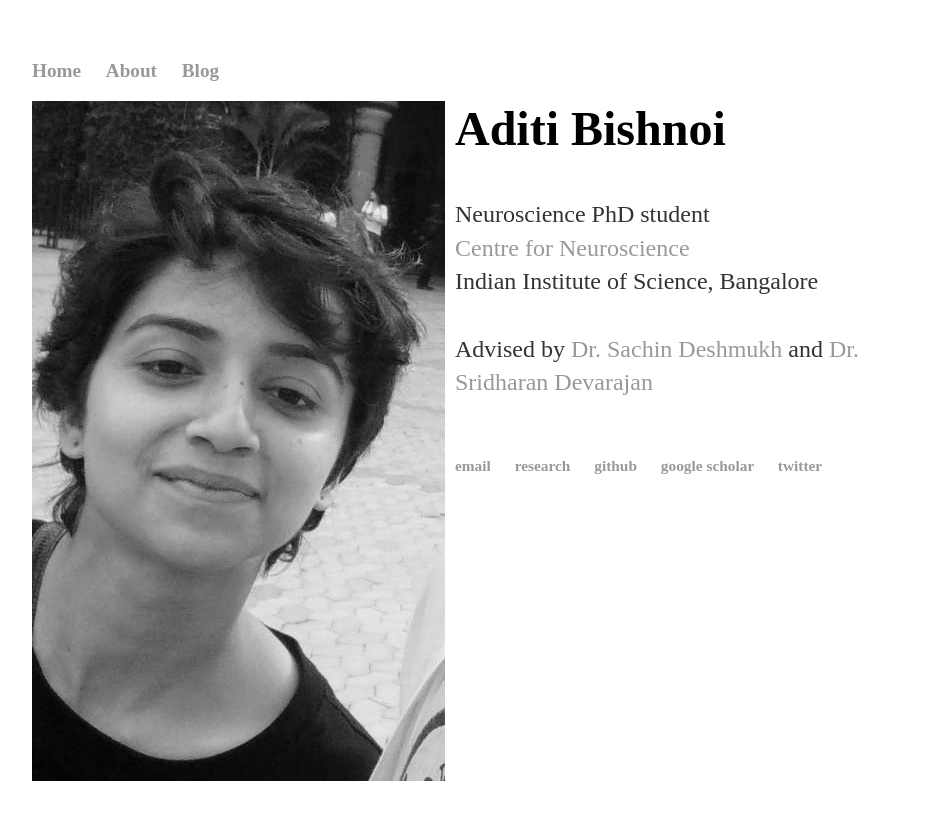
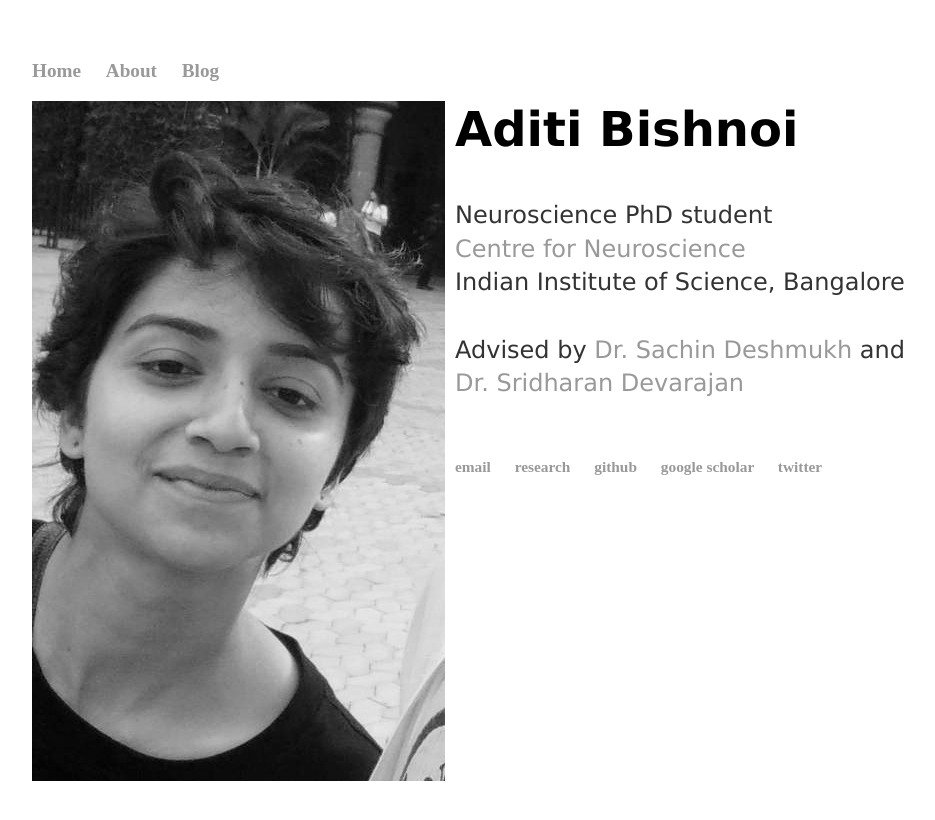
Before and after one commit to AdiBish/adibish.github.io, a Jekyll site: the page built from index.html, in a window 1280 px wide. Shown: the top 820 px of the page, without its empty margins (160-1095 px from the left). Built offline with Jekyll 4.4.1, drawn with Linux system fonts in a browser that asks for light colours.

Commit message:
Update index.html

```diff
--- a/index.html
+++ b/index.html
@@ -8,8 +8,8 @@ title: Aditi Bishnoi
 
 		<img src="https://adibish.github.io//images//adi4.jpg"
 		     style="float:left; margin-right:10px; margin-bottom:5px"/>
-		<h1 style="font-family:Advent-Pro"> Aditi Bishnoi </h1><br/><br/>
-		<p> Neuroscience PhD student <br/>
+		<h1 style="font-family:verdana"> Aditi Bishnoi </h1><br/><br/>
+		<p style="font-family:verdana"> Neuroscience PhD student <br/>
 		<a href="http://www.cns.iisc.ac.in/home/" target="_blank"> Centre for Neuroscience </a> <br/>
 		Indian Institute of Science, Bangalore <br/> <br/>
 		Advised by <a href="http://www.cns.iisc.ac.in/home/people/sachin-deshmukh/" target="_blank">Dr. Sachin Deshmukh </a> and
```
